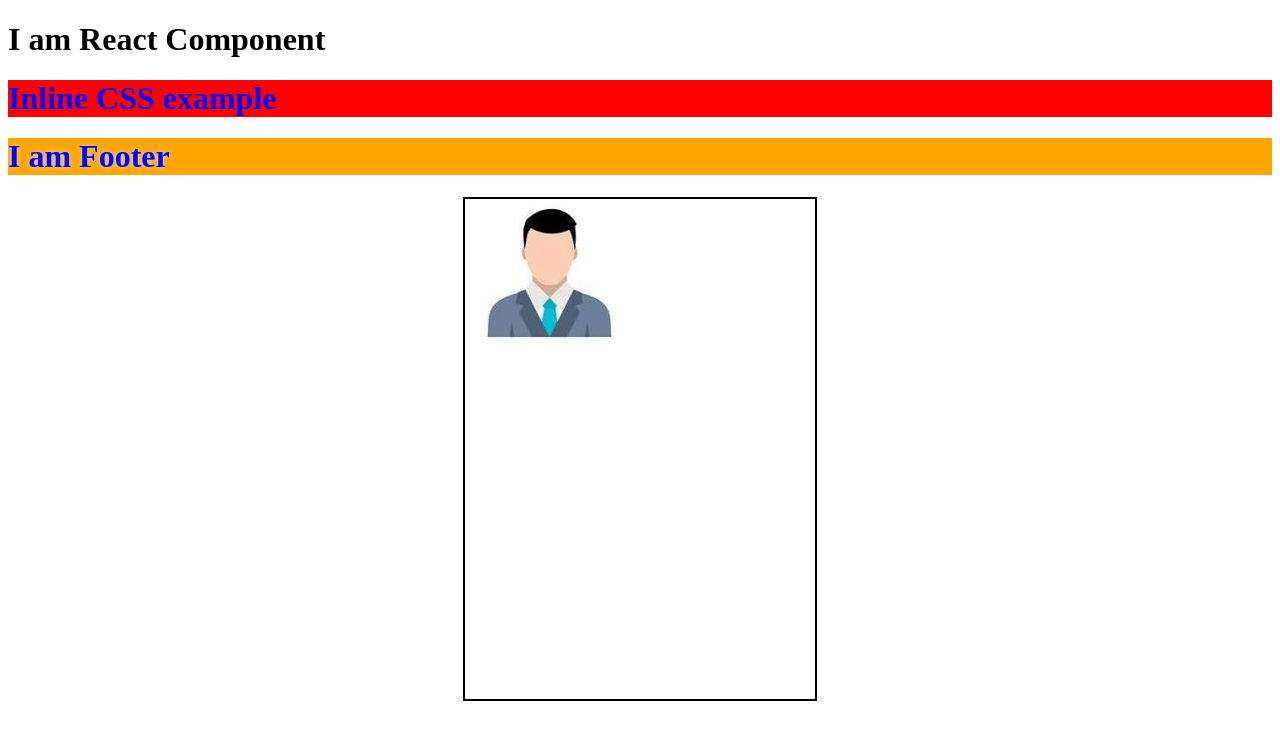
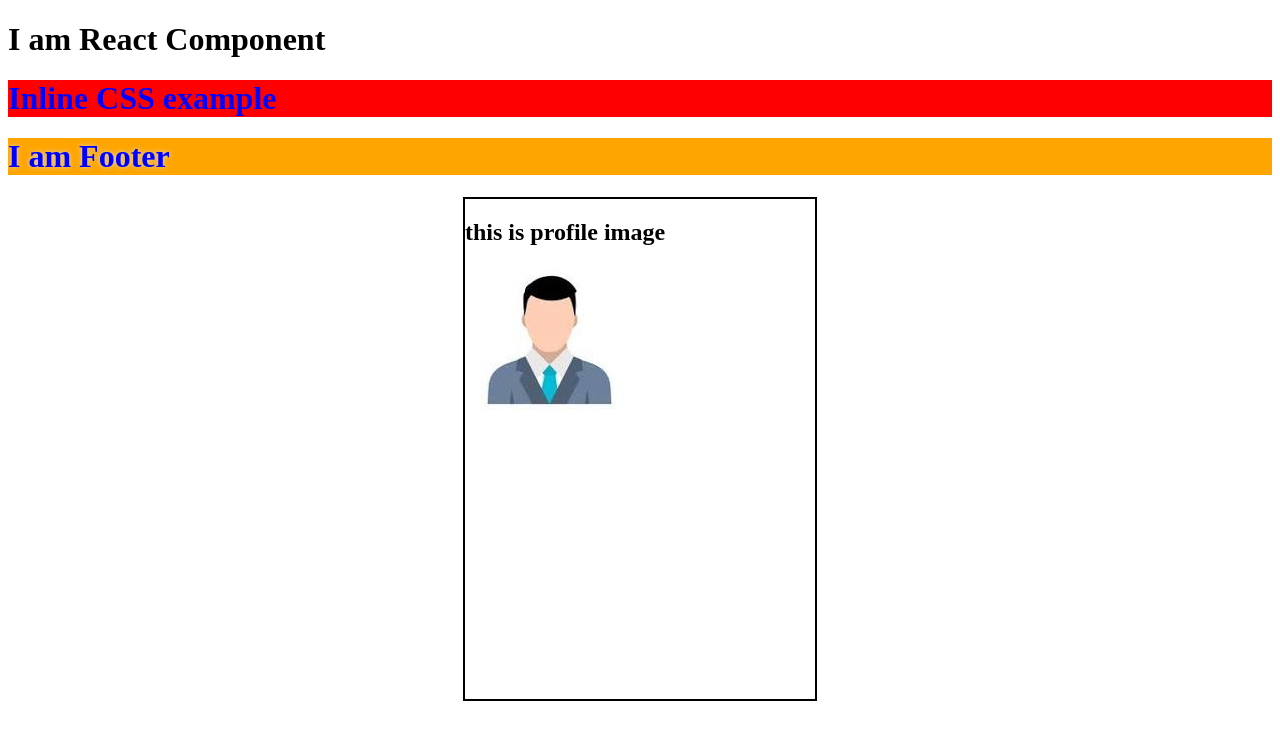
Before and after one commit to aloksingh72/React.js, a React (Create React App) app in the folder myapp/: page / in a window 1280 px wide. Shown: the top 740 px of the page. Built offline with nearby package versions, Linux system fonts and the light colour scheme.

Commit message:
images in react

```diff
--- a/myapp/src/images/Profile.jsx
+++ b/myapp/src/images/Profile.jsx
@@ -3,6 +3,7 @@ import PIC from "./Profile1.jpeg";
 const Profile = () =>{
 return (
    <section id={style.card}>
+    <h2>this is profile image</h2>
     <img src={PIC} alt="profileimage"/>
    </section>
 )
```
